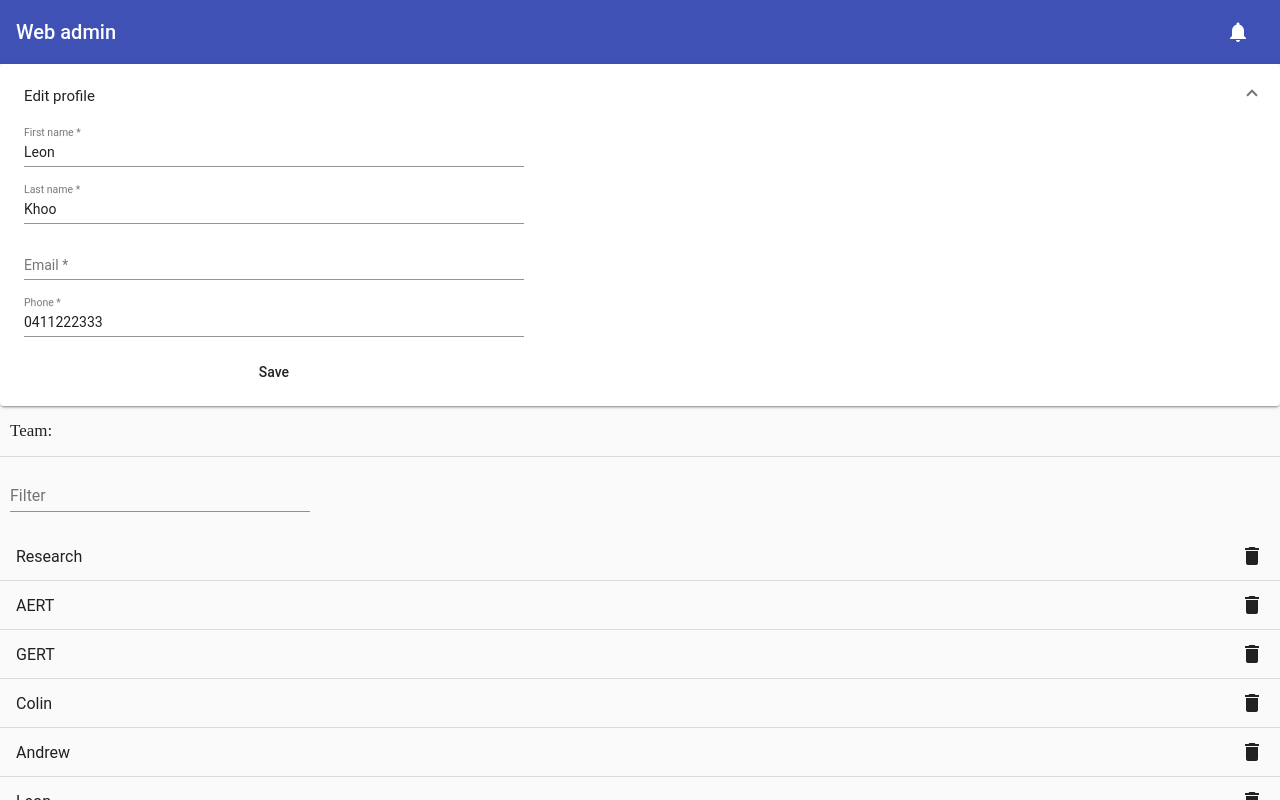
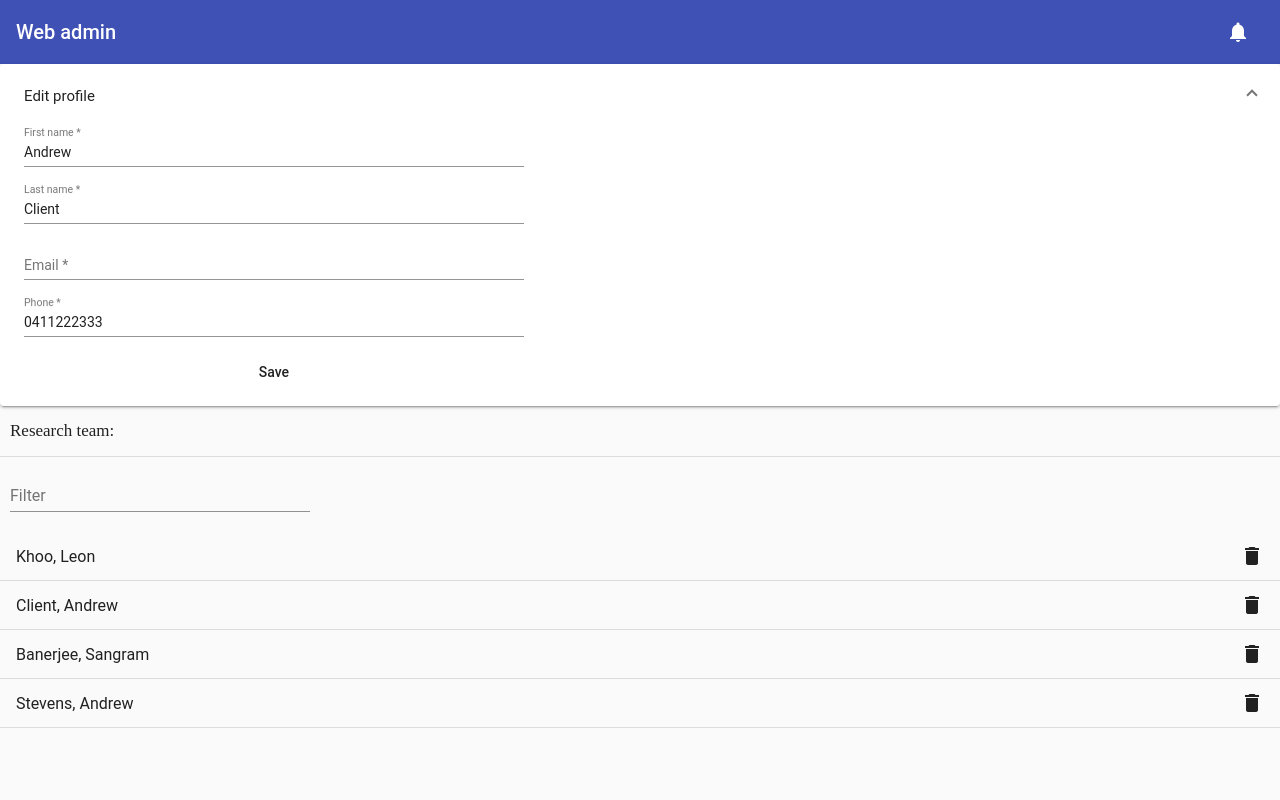
Before and after one commit to ci4anish/web-admin, an Angular app: page / in a window 1280 px wide. Built offline with nearby package versions, Linux system fonts and the light colour scheme.

Commit message:
refactor to use proper team and users lists

```diff
--- a/src/app/admin-team/admin-team-service.service.ts
+++ b/src/app/admin-team/admin-team-service.service.ts
@@ -1,8 +1,9 @@
 import { Injectable } from '@angular/core';
 import { TeamList } from '../mocks/team-list.js'
+import { UserList } from '../mocks/user-list.js'
 import { Observable } from "rxjs/index";
 import { of } from 'rxjs';
-import { TeamMate } from "../interfaces";
+import { Team, User } from "../interfaces";
 
 @Injectable({
   providedIn: 'root'
@@ -12,23 +13,35 @@ export class AdminTeamService {
   constructor() { }
 
     //TODO actually fetch user from the server
-    public getTeamMates(userId: number, page: number, filterValue: string) : Observable<TeamMate[]>{
+    public getTeam(teamId: number) : Observable<Team>{
+        return <Observable<Team>>of(TeamList.find(team => team.id === teamId));
+    }
 
-        let searchArr;
+    //TODO actually fetch user from the server
+    public getTeamMates(teamId: number, page: number, filterValue: string) : Observable<User[]>{
+
+        let filteredUsers;
 
         if(!filterValue){
-            searchArr = TeamList.slice();
+            filteredUsers = UserList.filter(teamMate => teamMate.teamId === teamId);
         }else{
-            searchArr = TeamList.filter(teamMate => teamMate.name.toUpperCase().indexOf(filterValue.toUpperCase()) !== -1);
+            filteredUsers = UserList.filter(teamMate => {
+                let isNameEqualsFilter = true;
+                if(filterValue){
+                    isNameEqualsFilter = teamMate.displayName.toUpperCase().indexOf(filterValue.toUpperCase()) !== -1;
+                }
+
+                return isNameEqualsFilter && teamMate.teamId === teamId;
+            });
         }
 
-        return <Observable<TeamMate[]>>of(searchArr.slice(page * 10 - 10, page * 10));
+        return <Observable<User[]>>of(filteredUsers.slice(page * 10 - 10, page * 10));
     }
 
     //TODO actually remove user from the server
-    public removeTeamMate(id: number) : Observable<TeamMate>{
-        let result = TeamList.splice(TeamList.indexOf(TeamList.find(teamMate => teamMate.id === id)), 1);
-        return <Observable<TeamMate>>of(result[0]);
+    public removeTeamMate(id: number) : Observable<User>{
+        let result = UserList.splice(UserList.indexOf(UserList.find(teamMate => teamMate.id === id)), 1);
+        return <Observable<User>>of(result[0]);
     }
 
 }
--- a/src/app/admin-team/admin-team.component.html
+++ b/src/app/admin-team/admin-team.component.html
@@ -1,4 +1,4 @@
-<div class="team-title">Team: </div>
+<div class="team-title">{{team.name}} team: </div>
 <mat-form-field class="filter-field">
   <input matInput type="text" placeholder="Filter" [formControl]="filterFormControl">
   <button mat-button *ngIf="filterFormControl.value" matSuffix mat-icon-button aria-label="Clear" (click)="clearFilter()">
@@ -8,9 +8,9 @@
 <mat-list role="list" class="team-list">
   <div *ngFor="let teamMember of teamMates">
     <mat-list-item role="listitem">
-      {{teamMember.name}}
+      {{teamMember.displayName}}
       <span class="spacer"></span>
-      <mat-icon class="example-icon" (click)="removeTeamMate(teamMember.id)">delete</mat-icon>
+      <mat-icon *ngIf="user.is_lead" class="example-icon" (click)="removeTeamMate(teamMember.id)">delete</mat-icon>
     </mat-list-item>
     <mat-divider></mat-divider>
   </div>
--- a/src/app/admin-team/admin-team.component.ts
+++ b/src/app/admin-team/admin-team.component.ts
@@ -1,7 +1,6 @@
 import { Component, OnInit, Input, SimpleChanges, OnChanges, AfterViewInit, ElementRef, OnDestroy } from '@angular/core';
 import { AdminTeamService } from './admin-team-service.service';
-import { TeamMate } from "../interfaces";
-import { User } from "../interfaces";
+import { Team, User } from "../interfaces";
 import { FormControl } from '@angular/forms';
 import { Subscription }  from 'rxjs/index';
 import 'rxjs/add/operator/debounceTime';
@@ -17,7 +16,8 @@ export class AdminTeamComponent implements OnInit, OnChanges, AfterViewInit, OnD
 
   @Input() user: User;
 
-  teamMates: TeamMate[] = [];
+  teamMates: User[] = [];
+  team: Team;
   teamPageCounter: number = 1;
   filterFormControl = new FormControl();
   filterFormControlSub: Subscription;
@@ -32,24 +32,12 @@ export class AdminTeamComponent implements OnInit, OnChanges, AfterViewInit, OnD
   ngOnInit() {
       this.filterFormControlSub = this.filterFormControl.valueChanges
           .debounceTime(1000)
-          .subscribe(() => {
-              this.teamPageCounter = 1;
-              this.adminTeamService.getTeamMates(this.user.id, this.teamPageCounter, this.filterFormControl.value).subscribe(teamMates => {
-                  this.teamMates = teamMates;
-                  this.teamPageCounter++;
-              });
-          });
-  }
-
-  private getTeam(){
-      this.adminTeamService.getTeamMates(this.user.id, this.teamPageCounter, this.filterFormControl.value).subscribe(teamMates => {
-          this.teamMates = this.teamMates.concat(teamMates);
-          this.teamPageCounter++;
-      });
+          .subscribe(this.applyFilterSearch.bind(this));
   }
 
     ngOnChanges(changes: SimpleChanges){
         if(changes.user){
+            this.getTeamMates();
             this.getTeam();
         }
     }
@@ -72,13 +60,31 @@ export class AdminTeamComponent implements OnInit, OnChanges, AfterViewInit, OnD
 
     clearFilter(){
         this.filterFormControl.setValue('');
+        this.applyFilterSearch();
+    }
+
+    private applyFilterSearch(){
         this.teamPageCounter = 1;
-        this.getTeam();
+        this.teamMates.splice(0, this.teamMates.length);
+        this.getTeamMates();
     }
 
     private scrollWatcher(){
         if (this.scrollContainer.scrollHeight - this.scrollContainer.scrollTop === this.scrollContainer.clientHeight) {
-            this.getTeam();
+            this.getTeamMates();
         }
     }
+
+    private getTeamMates(){
+        this.adminTeamService.getTeamMates(this.user.teamId, this.teamPageCounter, this.filterFormControl.value).subscribe(teamMates => {
+            this.teamMates = this.teamMates.concat(teamMates);
+            this.teamPageCounter++;
+        });
+    }
+
+    private getTeam(){
+        this.adminTeamService.getTeam(this.user.teamId).subscribe(team => {
+            this.team = team;
+        });
+    }
 }
--- a/src/app/interfaces.ts
+++ b/src/app/interfaces.ts
@@ -7,9 +7,11 @@ export interface User {
     lastName: string;
     phone: string;
     userType: string;
+    teamId: number;
+    is_lead: boolean;
 }
 
-export interface TeamMate {
+export interface Team {
     id: number,
     name: string
 }
--- a/src/app/mocks/team-list.js
+++ b/src/app/mocks/team-list.js
@@ -8,55 +8,5 @@ export const TeamList = [
 	}, {
 		"id": 2,
 		"name": "GERT"
-	},
-    {
-        "id": 3,
-        "name": "Colin"
-    }, {
-        "id": 4,
-        "name": "Andrew"
-    }, {
-        "id": 5,
-        "name": "Leon"
-    },
-    {
-        "id": 6,
-        "name": "Jimmy"
-    }, {
-        "id": 7,
-        "name": "Mark"
-    }, {
-        "id": 8,
-        "name": "Jake"
-    },
-    {
-        "id": 9,
-        "name": "Mark"
-    }, {
-        "id": 10,
-        "name": "Joi"
-    }, {
-        "id": 11,
-        "name": "Kurt"
-    }
-    ,{
-        "id": 12,
-        "name": "Antony"
-    }, {
-        "id": 13,
-        "name": "Artur"
-    }, {
-        "id": 14,
-        "name": "Martin"
-    }
-    ,{
-        "id": 15,
-        "name": "Mathew"
-    }, {
-        "id": 16,
-        "name": "AERT"
-    }, {
-        "id": 16,
-        "name": "GERT"
-    }
+	}
 ];
--- a/src/app/mocks/user-list.js
+++ b/src/app/mocks/user-list.js
@@ -7,7 +7,8 @@ export const UserList = [
     "email": "",
     "groups": [],
     "userType": "CLIENT",
-    "displayName": "Khoo, Leon"
+    "displayName": "Khoo, Leon",
+    "teamId": 0,
   },
   {
     "id": 191,
@@ -19,7 +20,9 @@ export const UserList = [
       3
     ],
     "userType": "CLIENT",
-    "displayName": "Client, Andrew"
+    "displayName": "Client, Andrew",
+    "teamId": 0,
+    "is_lead": true
   },
   {
     "id": 190,
@@ -31,7 +34,8 @@ export const UserList = [
       1
     ],
     "userType": "STAFF",
-    "displayName": "Banerjee, Sangram"
+    "displayName": "Banerjee, Sangram",
+    "teamId": 0,
   },
   {
     "id": 189,
@@ -43,6 +47,7 @@ export const UserList = [
       1
     ],
     "userType": "STAFF",
-    "displayName": "Stevens, Andrew"
+    "displayName": "Stevens, Andrew",
+    "teamId": 0,
   }
 ]
--- a/src/app/user-service.service.ts
+++ b/src/app/user-service.service.ts
@@ -15,7 +15,7 @@ export class UserService {
 
   //TODO actually fetch user from the server
   public getUser() : Observable<User>{
-    return <Observable<User>>of(UserList[0]);
+    return <Observable<User>>of(UserList[1]);
   }
 
   public getUsers(){
```
